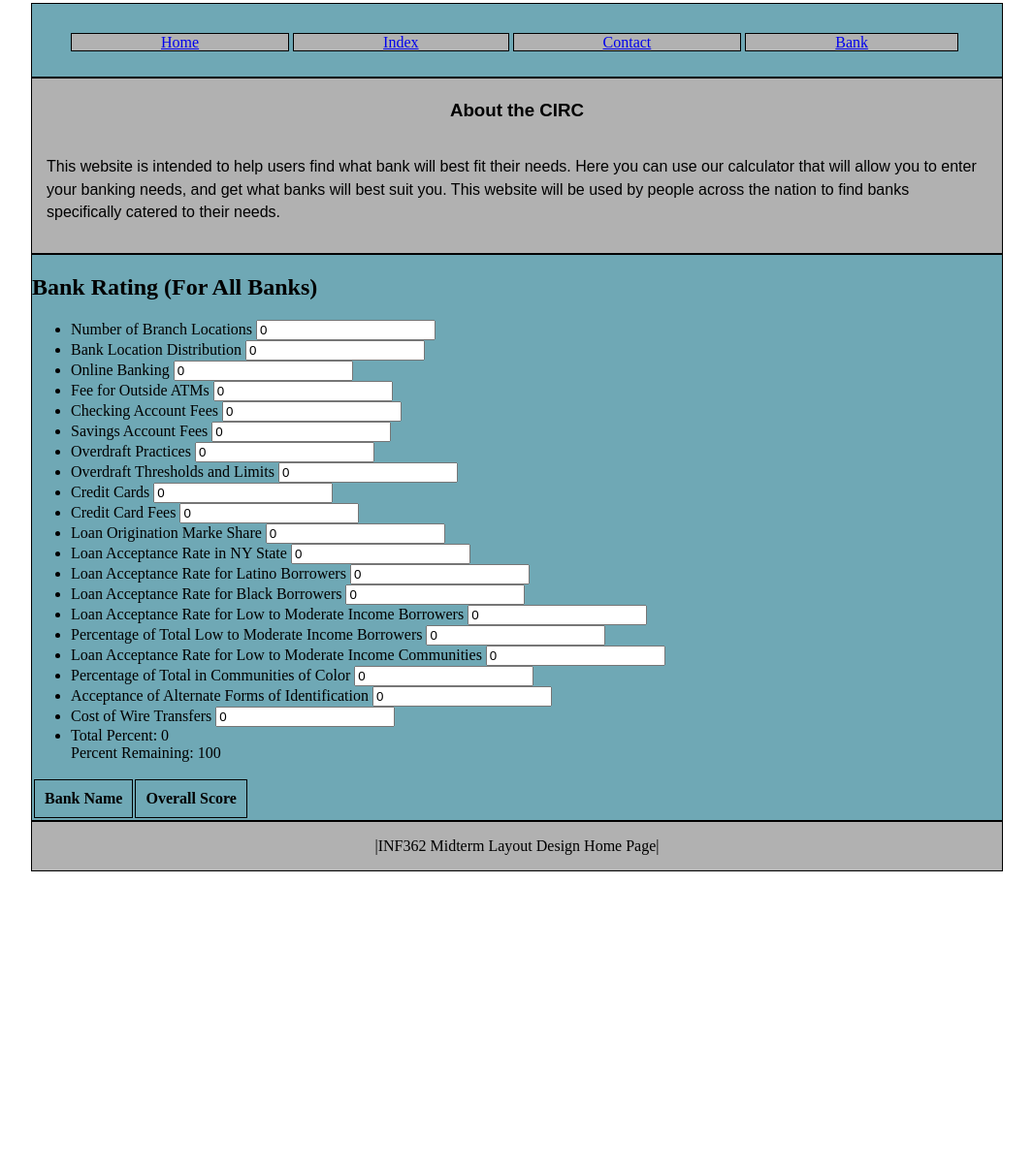
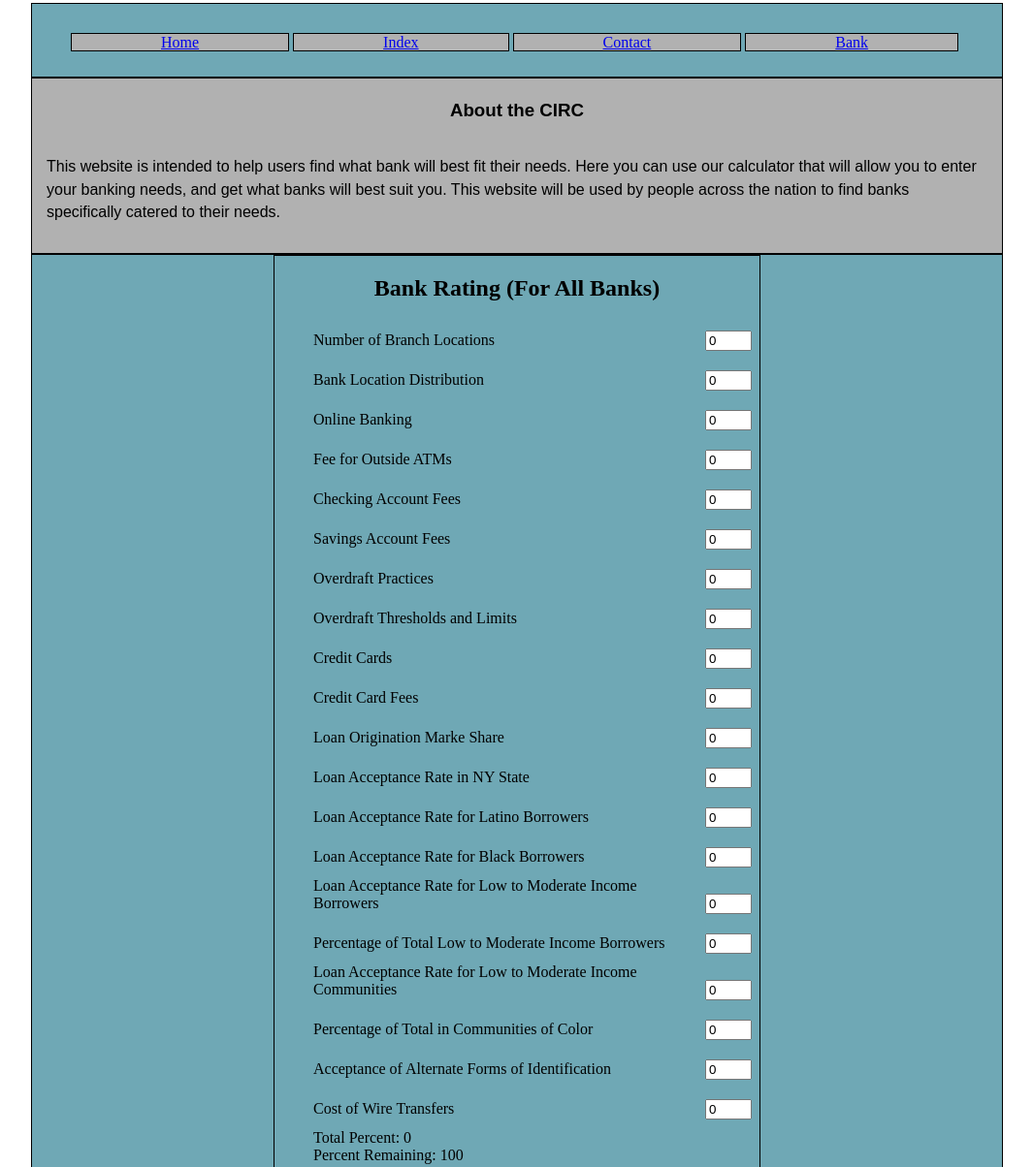
Before and after one commit to cjs166/Five-Hunnit-1, a plain HTML site: page index.html in a window 1280 px wide. Shown: the part 133-1337 px from the top of the page at 97% size, without its empty margins (107-1172 px from the left). Before the commit the page ends 1040 px from the top, so only its background shows below. Drawn offline with nearby package versions, Linux system fonts and the light colour scheme.

Commit message:
Update style.css

```diff
--- a/css/style.css
+++ b/css/style.css
@@ -131,6 +131,55 @@ margin-right: auto;
  background-color: #B1B1B1;
  }
 
+
+ /*
+ Calculator App
+ */
+
+ .main {
+    max-width:500px;
+    margin:0 auto;
+    border:1px solid black;
+}
+
+h2 {
+    text-align: center;
+}
+
+label {
+    display:inline-block;
+    width: 400px;
+}
+
+input {
+    width:40px;
+    margin:10px 0;
+}
+
+ul li {
+    list-style-type: none;
+}
+
+button {
+    display:inline-block;
+    width:175px;
+    padding:10px;
+    background:green;
+    color:white;
+    border-radius:4px;
+    margin:0 auto;
+    vertical-align: top;
+}
+
+.finalScores {
+    border: 1px solid black;
+    text-align: center;
+    width: 400px;
+    margin: 20px auto 30px;
+}
+
+
+
 @media (max-width: 1000px) {
  .div1{
  width: 80%;
```
